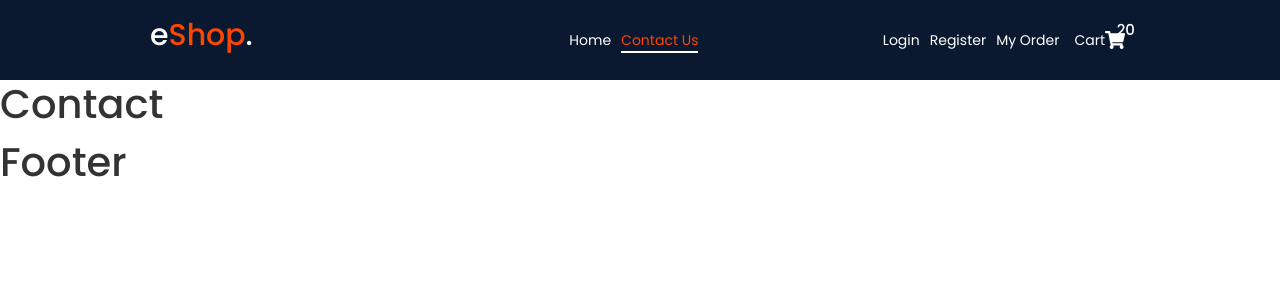
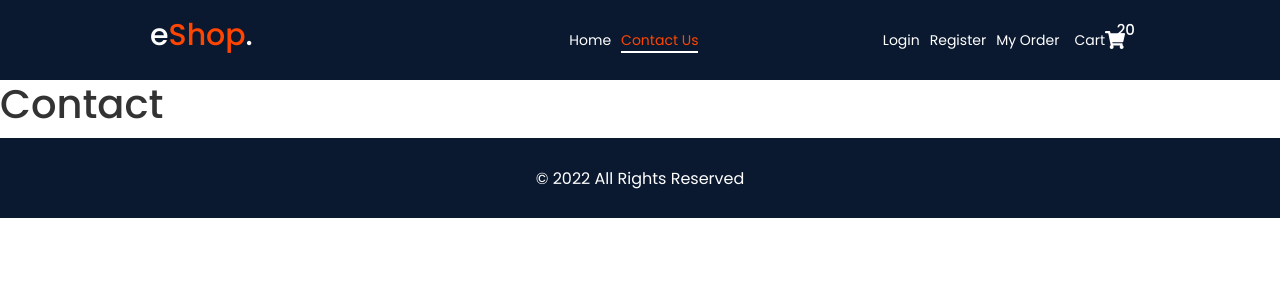
Before and after one commit to congsanhle99/redux-e-commerce, a React (Create React App) app: page /contact in a window 1280 px wide. Shown: the top 300 px of the page. Built offline with nearby package versions, Linux system fonts and the light colour scheme.

Commit message:
[08122022] Footer

```diff
--- a/src/components/footer/Footer.js
+++ b/src/components/footer/Footer.js
@@ -1,10 +1,13 @@
 import React from "react";
+import styles from "./Footer.module.scss";
 
+const date = new Date();
+const year = date.getFullYear();
 const Footer = () => {
   return (
-    <div>
-      <h1>Footer</h1>
-    </div>
+    <>
+      <div className={styles.footer}>&copy; {year} All Rights Reserved</div>
+    </>
   );
 };
 
--- a/src/components/footer/Footer.module.scss
+++ b/src/components/footer/Footer.module.scss
@@ -0,0 +1,12 @@
+.footer {
+  background-color: var(--dark-blue);
+  color: #fff;
+  font-size: 1.6rem;
+  display: flex;
+  justify-content: center;
+  align-items: center;
+  height: 8rem;
+  p {
+    color: #fff;
+  }
+}
```
